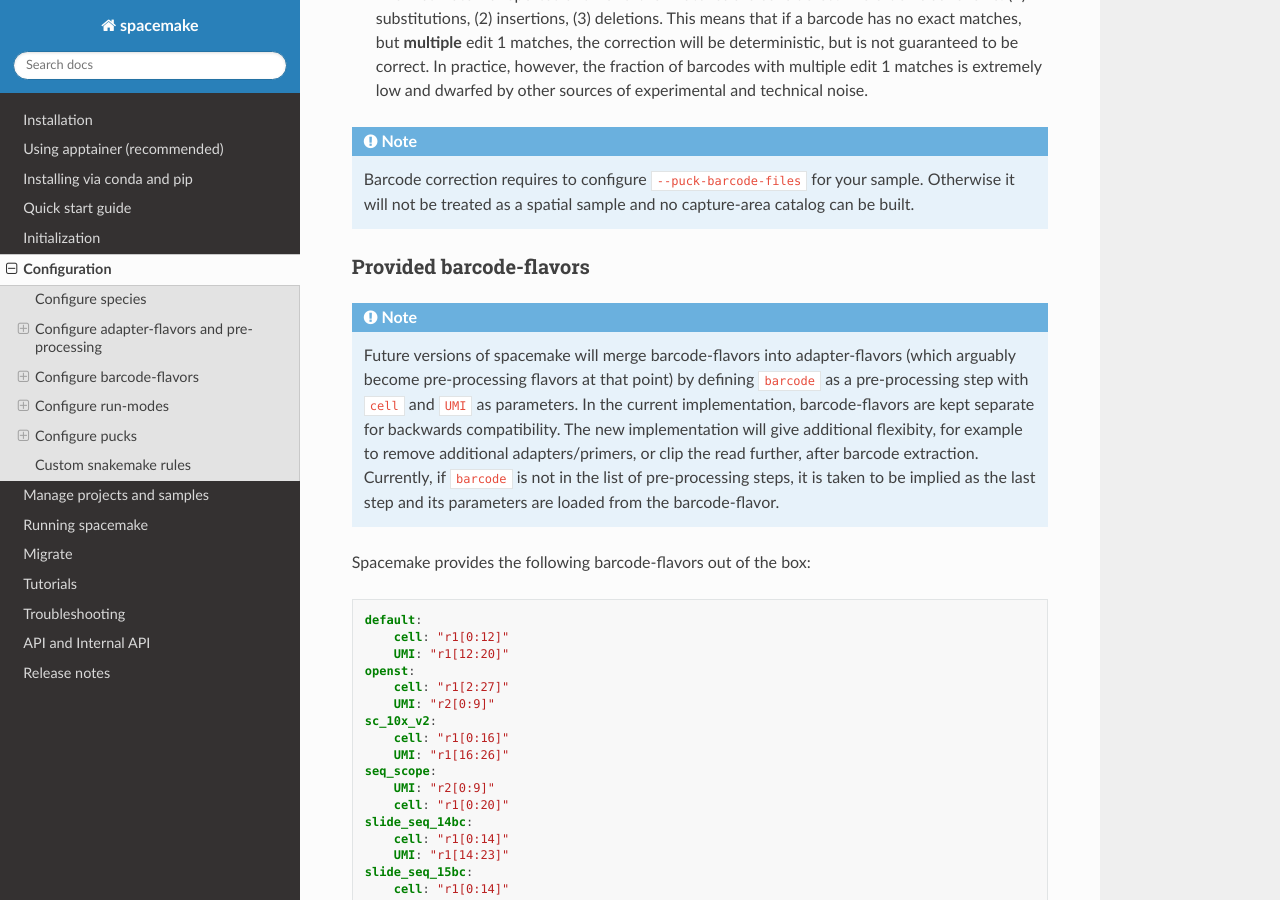
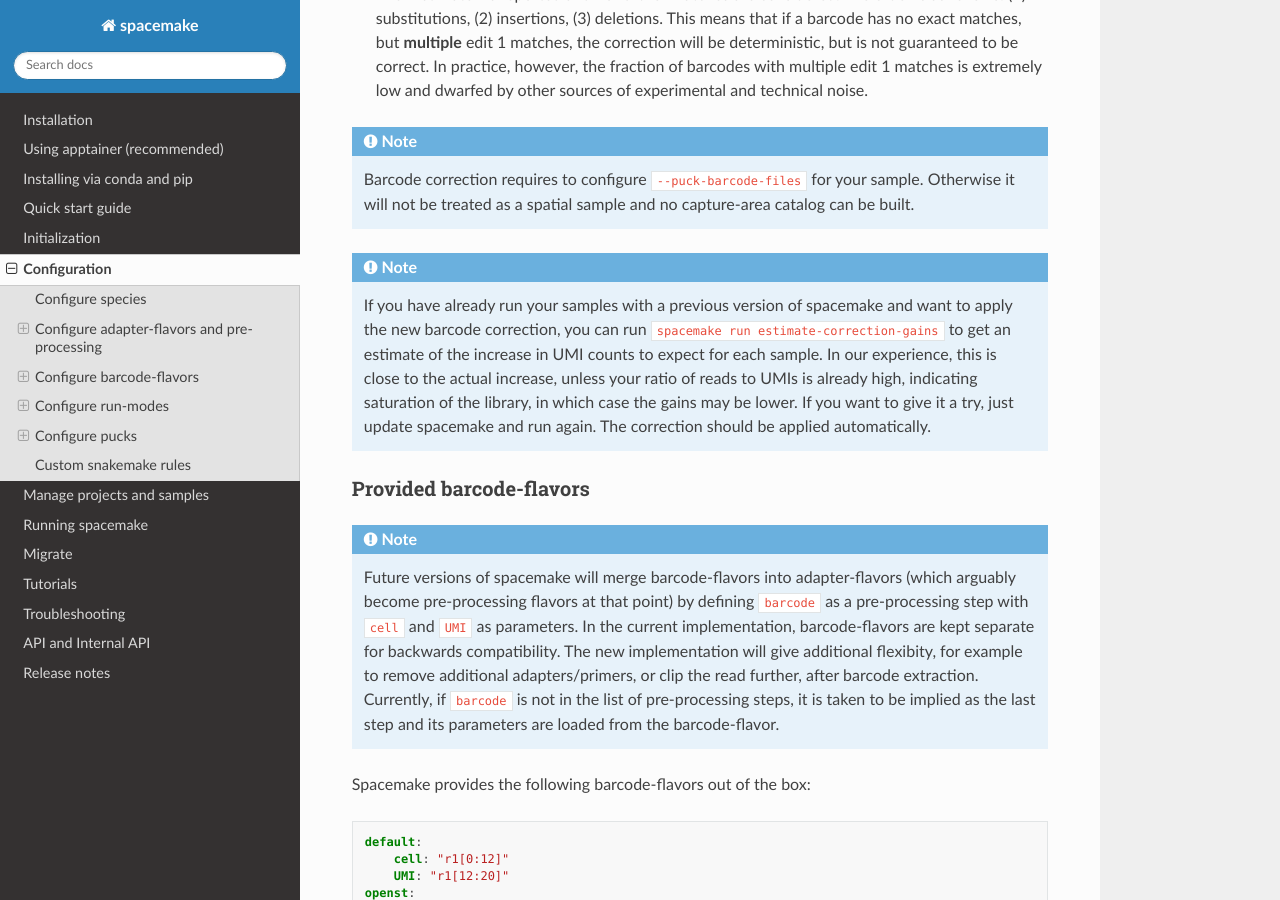
Before and after one commit to rajewsky-lab/spacemake, a Sphinx documentation site: the page built from docs/config.rst, in a window 1280 px wide and 900 px high, scrolled down 4456 px. Built offline with Sphinx 7.4.7 and the Read the Docs theme 3.1.0, drawn with Linux system fonts in a browser that asks for light colours; pages that are not in the unit, such as notebooks, are missing from menus.

Commit message:
* document estimate-correction-gains

```diff
--- a/docs/config.rst
+++ b/docs/config.rst
@@ -167,6 +167,12 @@ For performance reasons, this employs some heuristics:
 .. note::
    Barcode correction requires to configure ``--puck-barcode-files`` for your sample. Otherwise it will not be treated as a spatial sample and no capture-area catalog
    can be built.
+
+.. note::
+   If you have already run your samples with a previous version of spacemake and want to apply the new barcode correction, you can run
+   ``spacemake run estimate-correction-gains`` to get an estimate of the increase in UMI counts to expect for each sample. In our experience,
+   this is close to the actual increase, unless your ratio of reads to UMIs is already high, indicating saturation of the library, in which case the gains may be lower.
+   If you want to give it a try, just update spacemake and run again. The correction should be applied automatically.
 
 Provided barcode-flavors
 ^^^^^^^^^^^^^^^^^^^^^^^^^
```
